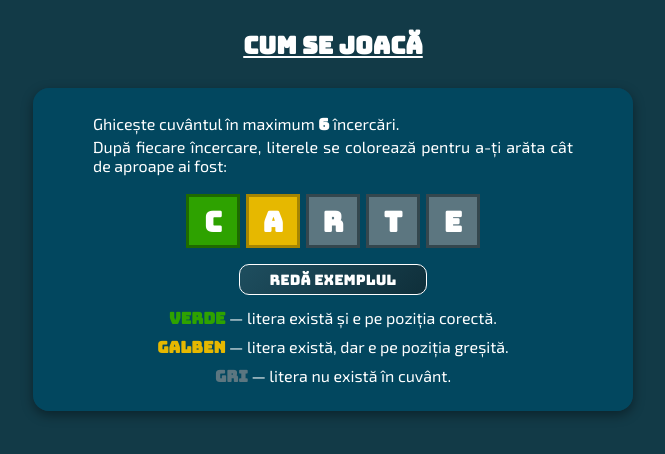
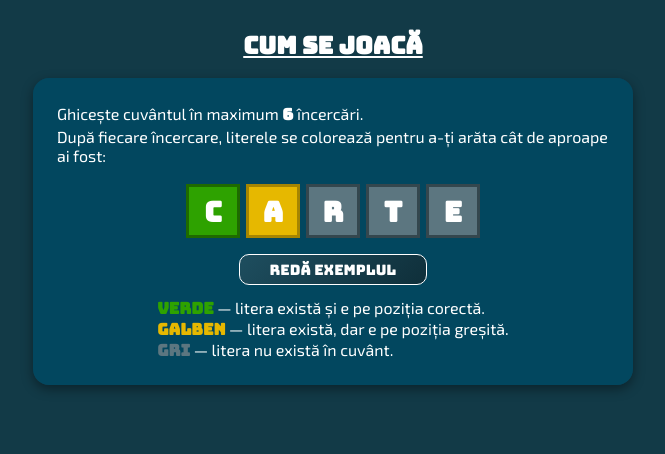
Before and after one commit to bl4ze4447/ghiceste_cuvantul, a Next.js app: page /cum-sa-joci in a window 1280 px wide. Shown: the top 454 px of the page, without its empty margins (307-972 px from the left). Built offline with nearby package versions, Linux system fonts and the light colour scheme.

Commit message:
Fix some styles

```diff
--- a/app/cum-sa-joci/htp.css
+++ b/app/cum-sa-joci/htp.css
@@ -7,8 +7,7 @@
 
 .how-to-play-title {
     margin-top: 30px;
-    margin-bottom: 20px;
-    font-size: 24px;
+    margin-bottom: 10px;
     text-align: center;
 }
 
@@ -32,25 +31,17 @@
 
 .example-section > p {
     font-family: 'Exo 2', sans-serif;
-    font-size: 16px;
-    text-align: justify;
-    max-width: 480px;
     margin: 0 auto;
 }
 
 .how-to-play-content > p {
     font-family: 'Exo 2', sans-serif;
-    font-size: 16px;
     text-align: justify;
-    max-width: 480px;
     margin: 0 auto;
 }
 
 .exo {
     font-family: 'Exo 2', sans-serif;
-    font-size: 16px;
-    text-align: justify;
-    max-width: 480px;
     margin: 0 auto;
 }
 
--- a/app/cum-sa-joci/page.tsx
+++ b/app/cum-sa-joci/page.tsx
@@ -55,6 +55,7 @@ function HowToPlay() {
                             </button>
                         </div>
 
+                        <div>
                             <p className="exo">
                                 <b style={{ color: '#2ea200' }}>Verde</b> — litera există și e pe
                                 poziția corectă.
@@ -64,8 +65,10 @@ function HowToPlay() {
                                 poziția greșită.
                             </p>
                             <p className="exo">
-                            <b style={{ color: '#5c7680' }}>Gri</b> — litera nu există în cuvânt.
+                                <b style={{ color: '#5c7680' }}>Gri</b> — litera nu există în
+                                cuvânt.
                             </p>
+                        </div>
                     </div>
                 </Card>
             </div>
```
Lines whose indentation alone changed are shown as unchanged.
